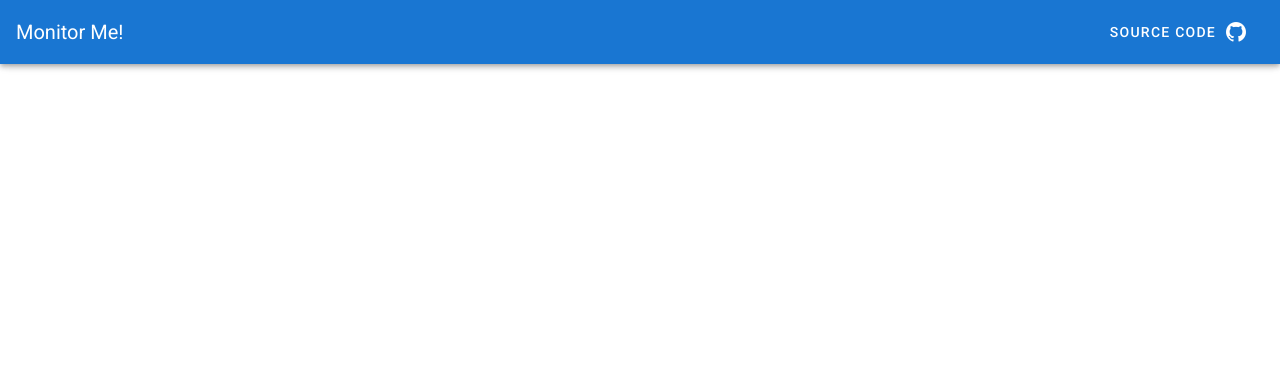
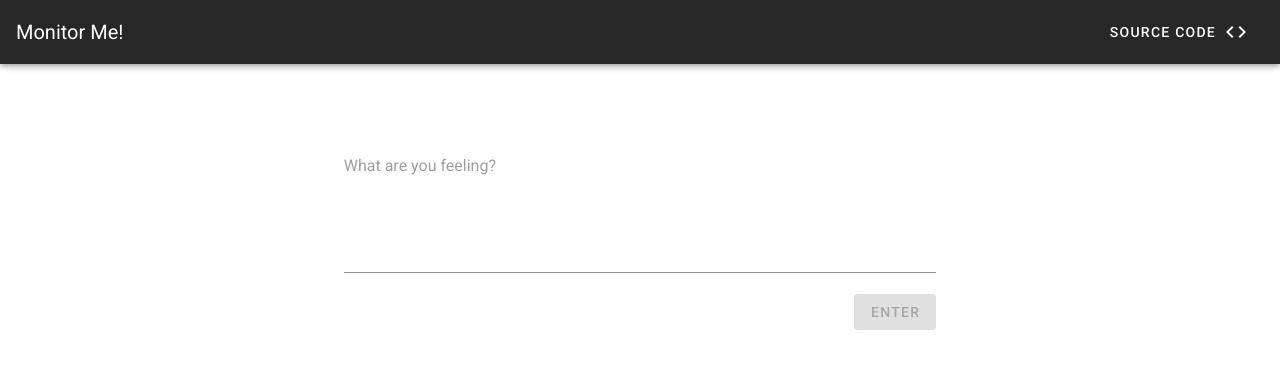
Before and after one commit to dilapitan/monitor-me, a Vue app: page / in a window 1280 px wide. Shown: the top 368 px of the page. Built offline with nearby package versions, Linux system fonts and the light colour scheme.

Commit message:
Add initial means of getting the status

```diff
--- a/src/App.vue
+++ b/src/App.vue
@@ -1,6 +1,6 @@
 <template>
   <v-app>
-    <v-app-bar app color="primary" dark>
+    <v-app-bar app dark>
       <v-toolbar-title> Monitor Me! </v-toolbar-title>
 
       <v-spacer></v-spacer>
@@ -11,19 +11,25 @@
         text
       >
         <span class="mr-2">Source Code</span>
-        <v-icon>mdi-github</v-icon>
+        <v-icon>mdi-code-tags</v-icon>
       </v-btn>
     </v-app-bar>
 
-    <v-main> </v-main>
+    <v-main>
+      <HomeComponent />
+    </v-main>
   </v-app>
 </template>
 
 <script>
+import HomeComponent from '@/components/HomeComponent'
+
 export default {
   name: 'App',
 
-  components: {},
+  components: {
+    HomeComponent
+  },
 
   data: () => ({
     //
--- /dev/null
+++ b/src/components/HomeComponent.vue
@@ -0,0 +1,57 @@
+<template>
+  <v-container>
+    <v-row>
+      <v-col cols="2" sm="3"></v-col>
+
+      <v-col cols="8" sm="6">
+        <br /><br /><br />
+        <v-row>
+          <v-textarea
+            v-model="status"
+            placeholder="What are you feeling?"
+            max-height="30"
+            auto-grow
+          ></v-textarea>
+        </v-row>
+        <br />
+        <v-row>
+          <v-spacer> </v-spacer>
+          <v-btn :disabled="emptyStatus" color="primary" @click="storeStatus()">
+            Enter
+          </v-btn>
+        </v-row>
+      </v-col>
+
+      <v-col cols="2" sm="3"></v-col>
+    </v-row>
+  </v-container>
+</template>
+
+<script>
+export default {
+  name: 'Home',
+
+  data: () => ({
+    emptyStatus: true,
+    status: '',
+    statuses: []
+  }),
+
+  watch: {
+    status: function () {
+      this.emptyStatus = this.status.length > 0 ? false : true
+    }
+  },
+
+  methods: {
+    storeStatus: function () {
+      const status = {
+        feeling: this.status,
+        time: Date.now()
+      }
+      this.statuses.push(status)
+      console.log('this.statuses:', this.statuses)
+    }
+  }
+}
+</script>
--- a/src/plugins/vuetify.js
+++ b/src/plugins/vuetify.js
@@ -1,7 +1,14 @@
-import Vue from 'vue';
-import Vuetify from 'vuetify/lib/framework';
+import Vue from 'vue'
+import Vuetify from 'vuetify/lib/framework'
 
-Vue.use(Vuetify);
+Vue.use(Vuetify)
 
 export default new Vuetify({
-});
+  theme: {
+    themes: {
+      light: {
+        primary: '#42b883'
+      }
+    }
+  }
+})
```
